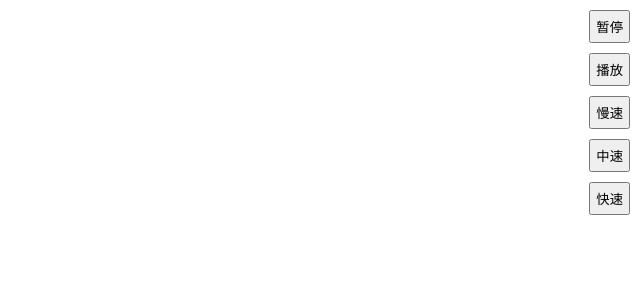
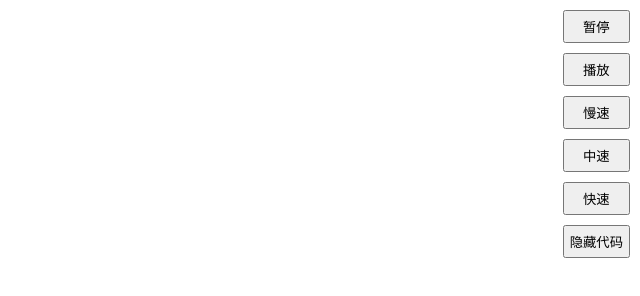
Before and after one commit to chenguocan/Pokemon, a website with bundled scripts: page src/test.html in a window 1280 px wide. Shown: the whole page, without its empty margins (640-1280 px from the left). Built offline with nearby package versions, Linux system fonts and the light colour scheme.

Commit message:
皮卡丘

```diff
--- a/src/test.html
+++ b/src/test.html
@@ -72,6 +72,7 @@
         <button id="btnSlow">慢速</button>
         <button id="btnNormal">中速</button>
         <button id="btnFast">快速</button>
+        <button id="hidden">隐藏代码</button>
     </div>
 
     <div id="html">
```
Also changed, not shown: dist/index.html (added), 6 other files.
